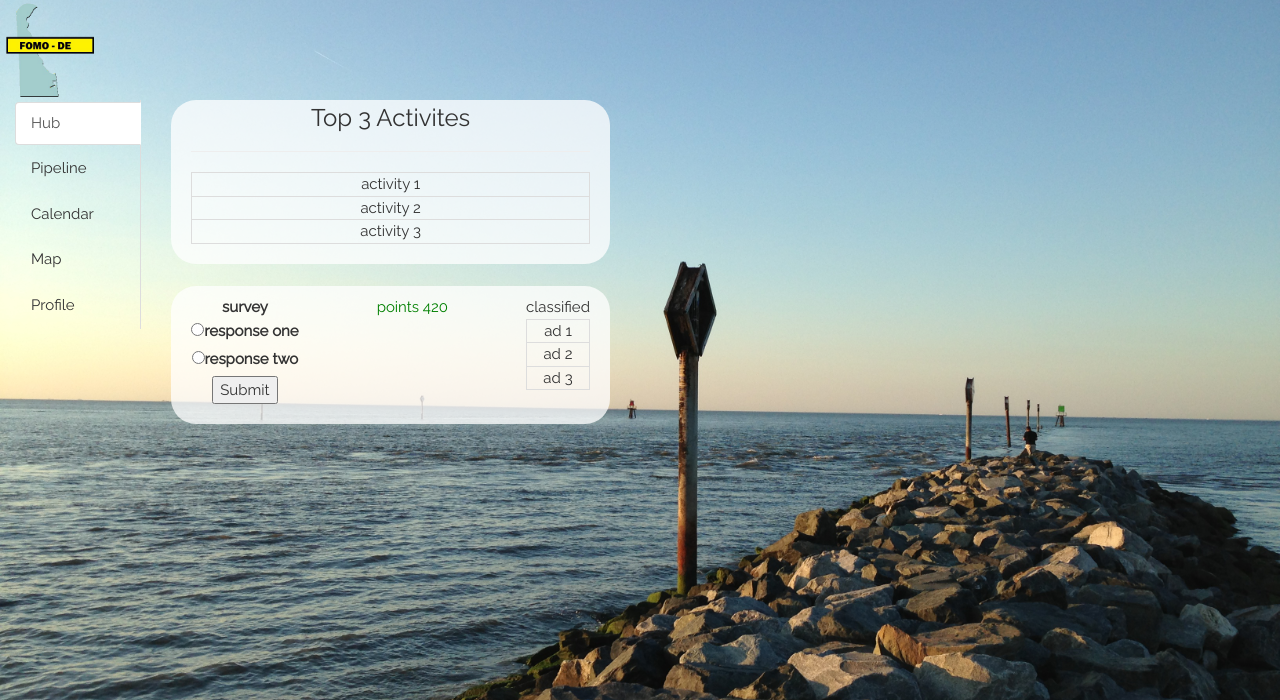
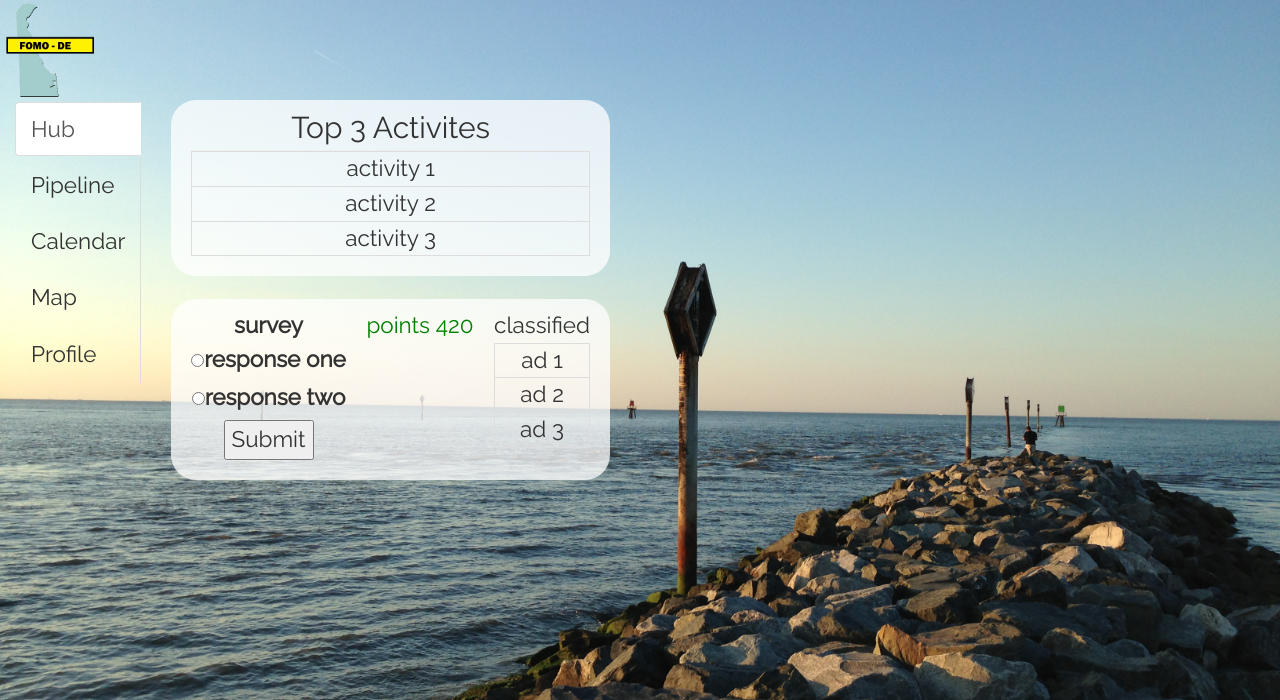
Before and after one commit to Delaware2016/team-4, a PHP site: page /frame.php in a window 1280 px wide. Shown: the top 700 px of the page. Run offline with PHP 8.4, Linux system fonts and the light colour scheme; some libraries are stand-ins or nearby versions.

Commit message:
made every bigger

```diff
--- a/frame.php
+++ b/frame.php
@@ -14,7 +14,7 @@
       <div class="col-sm-6">
         <div class="col-xs-3"> <!-- required for floating -->
           <!-- Nav tabs -->
-          <ul class="nav nav-tabs tabs-left">
+          <ul class="nav nav-tabs tabs-left med">
             <li class="active"><a href="#hub" data-toggle="tab">Hub</a></li>
             <li><a href="#pipeline" data-toggle="tab">Pipeline</a></li>
             <li><a href="#calendar" data-toggle="tab">Calendar</a></li>
@@ -28,29 +28,29 @@
             <div class="tab-content">
               <div class="tab-pane active" id="hub">
                 <div class="module" id="top3">
-                  <h3>Top 3 Activites</h3><hr/>
-                  <div id="activity1" class="table top">
+                  <span class="large">Top 3 Activites</span><hr/>
+                  <div id="activity1" class="table top med">
                     activity 1
                   </div>
-                  <div id="activity2" class="table">
+                  <div id="activity2" class="table med">
                     activity 2
                   </div>
-                  <div id="activity3" class="table bottom">
+                  <div id="activity3" class="table bottom med">
                     activity 3
                   </div>
                 </div>
                 <br>
                 <div class="hub">
-                  <div class="survey">
+                  <div class="survey med">
                     <b>survey</b><br>
                     <label><input type="radio" name="survey" id="response1">response one</label><br>
                     <label><input type="radio" name="survey" id="response2">response two</label><br>
                     <input type="button" value="Submit" onClick="sendSurveyResponse();"/>
                   </div>
-                  <div class="points">
-                    points <span class="points" id="points">420</span>
+                  <div class="points med">
+                    points <span id="points">420</span>
                   </div>
-                  <div class="classified">
+                  <div class="classified med">
                     classified
                     <div class="table top">
                       ad 1
@@ -66,26 +66,26 @@
               </div>
               <div class="tab-pane" id="pipeline">
                 <div class="tab-pane pipeline" id="pipeline">
-                  <h3>User Pipelines</h3> <hr/>
-                  College
+                  <span class="large">User Pipelines</span> <hr/>
+                  <span class="med">College</span>
                   <div class="scrollmenu">
                     <a href="#item1">Big Ole Party</a>
                     <a href="#item2">Throwdown</a>
                     <a href="#item3">Job Fair</a>
                   </div>
-                  Work
+                  <span class="med">Work</span>
                   <div class="scrollmenu">
                     <a href="#item2">Partay</a>
                     <a href="#item3">Happy Hour</a>
                     <a href="#item4">Birthday Party</a>
                   </div>
-                  Field
+                  <span class="med">Field</span>
                   <div class="scrollmenu">
                     <a href="#item2">Coffee</a>
                     <a href="#item3">Meetup</a>
                     <a href="#item4">Fun Times</a>
                   </div>
-                  Recommended
+                  <span class="med">Recommended</span>
                   <div class="scrollmenu">
                     <a href="#item2">Concert</a>
                     <a href="#item3">Club Rager</a>
@@ -101,11 +101,13 @@
                 <div id="map"></div>
               </div>
               <div class="tab-pane profile" id="profile">
-                <h3> Profile</h3>
-                <p>Insights about yourself</p>
-                <p>Events you visited</p>
-                <p>Total points: <span class="points" id="pointscp">420</span></p>
-                <p><span onClick="badgers();" class="pointer">Badges</span></p>
+                <span class="large">Profile</span>
+                <div class="hub med">
+                  <p>Insights about yourself</p>
+                  <p>Events you visited</p>
+                  <p>Total points: <span class="points" id="pointscp">420</span></p>
+                </div>
+                <p><span onClick="badgers();" class="pointer med">Badges</span></p>
                 <div id="badgers">
                   <img src="redder.png" class="badger" id="b0">
                   <img src="fire.png" class="badger" id="b1">
--- a/style.css
+++ b/style.css
@@ -51,10 +51,6 @@
 
 }
 
-.points {
-
-}
-
 .classified {
 
 }
@@ -72,7 +68,8 @@
   border-top: 0px;
 }
 
-h3 {
+hr {
+  margin-bottom: 0px;
   margin-top: 0px;
 }
 
@@ -80,18 +77,29 @@ h3 {
   color: green;
 }
 
+.large {
+  font-size: 2em;
+}
+
+.med {
+  font-size: 1.5em;
+}
+
 div.scrollmenu {
     background-color: #333;
     overflow: auto;
     white-space: nowrap;
+    display: flex;
+    justify-content: space-around;
 }
 
 div.scrollmenu a {
     display: inline-block;
     color: white;
     text-align: center;
-    padding: 14px;
+    padding: 20px;
     text-decoration: none;
+    flex-grow: 1;
 }
 
 div.scrollmenu a:hover {
```
